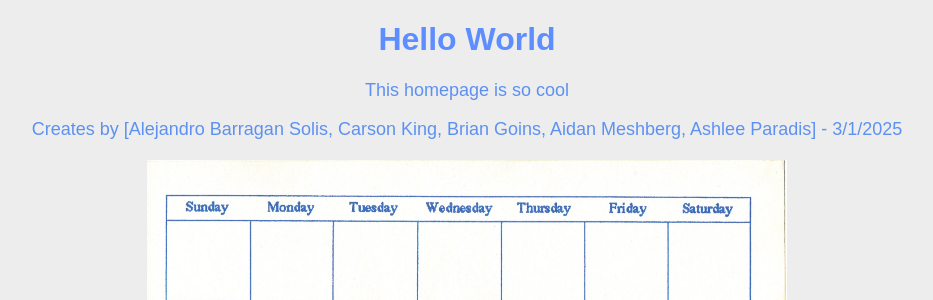
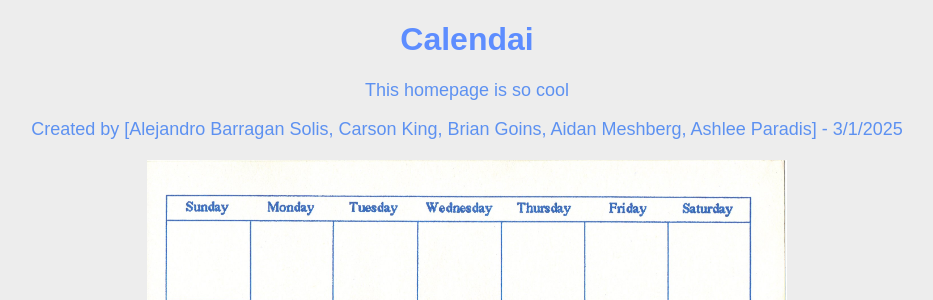
Before and after one commit to UCCS-SP25-CS4300-CS5300-1/Group-3-spring-2025, a Django app: page / in a window 1280 px wide. Shown: the top 300 px of the page, without its empty margins (173-1106 px from the left). Run offline with Django 4.2, Linux system fonts and the light colour scheme.

Commit message:
Update index.html
Fixed spelling mistake and updated name of project

```diff
--- a/group3_project/calender/home/templates/index.html
+++ b/group3_project/calender/home/templates/index.html
@@ -10,13 +10,13 @@
 </head>
 <body>
     <header>
-        <h1> Hello World</h1>
+        <h1> Calendai</h1>
     </header>
     <main>
         <p> This homepage is so cool</p>
     </main>
     <footer>
-        <p> Creates by [Alejandro Barragan Solis, Carson King, Brian Goins, Aidan Meshberg, Ashlee Paradis] - 3/1/2025</p>
+        <p> Created by [Alejandro Barragan Solis, Carson King, Brian Goins, Aidan Meshberg, Ashlee Paradis] - 3/1/2025</p>
     </footer>
 </body>
 </html>
```
